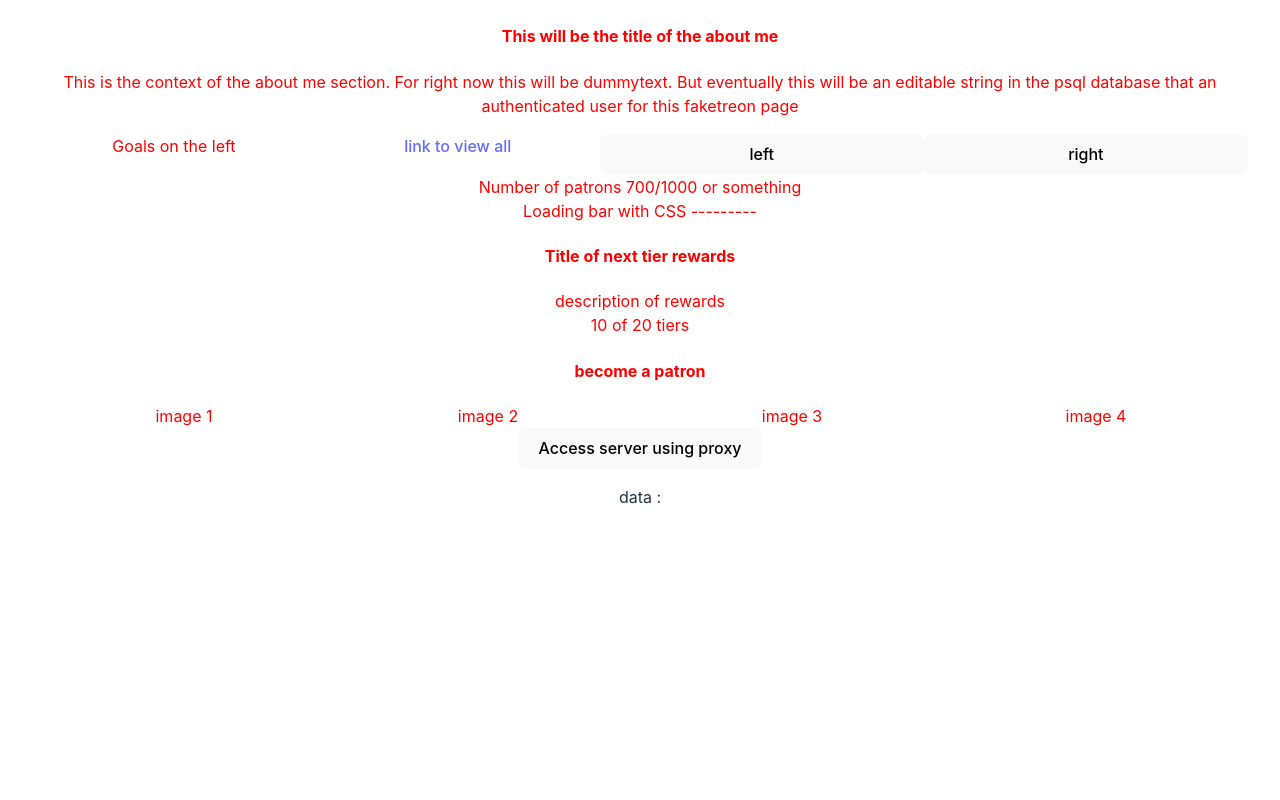
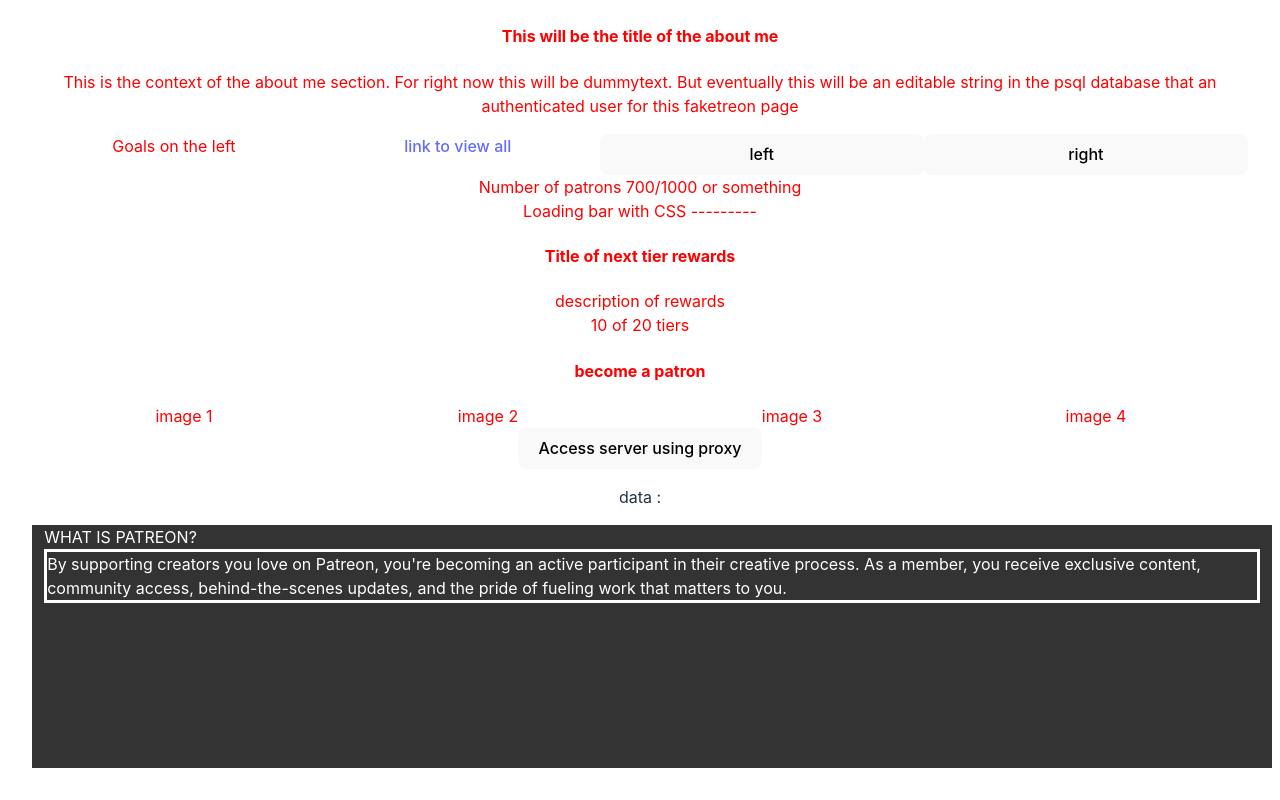
Before and after one commit to JeremyEffinger/faketreon, a React (Vite) app in the folder client/: page / in a window 1280 px wide. Shown: the part 541-1341 px from the top of the page. Before the commit the page ends 1098 px from the top, so only its background shows below. Built offline with nearby package versions, Linux system fonts and the light colour scheme.

Commit message:
fixed Avatar HTML in app.jsx removed auto margin from app.css
created Footer component and containers for Footer components inside of ./containers/Footers

```diff
--- a/client/src/App.jsx
+++ b/client/src/App.jsx
@@ -5,6 +5,7 @@
 import Banner from "./components/banner/Banner.jsx";
 import Header from "./components/header/Header.jsx";
 import AboutMe from "./components/about-me/AboutMe.jsx"
+import Footer from "./components/Footer/footer";
 
 
 function App() {
@@ -24,12 +25,13 @@
     <div className="App">
       <Header />
       <Banner />
-      <Avatar></Avatar>
+      <Avatar />
       <AboutMe />
       <div>
         <button onClick={getDataFromServer}>Access server using proxy</button>
         <p>data : {data.message}</p>
       </div>
+      <Footer />
     </div>
   );
 }
--- /dev/null
+++ b/client/src/components/Footer/Footer.jsx
@@ -0,0 +1,13 @@
+import React from 'react'
+import styles from '../Footer/Footer.module.scss'
+import Patreon_Aboutme from '../../containers/Footer/patreon_Aboutme'
+
+const Footer = () => {
+  return (
+    <div className={styles.Footer}>
+      <Patreon_Aboutme></Patreon_Aboutme>
+    </div>
+  )
+}
+
+export default Footer
--- /dev/null
+++ b/client/src/components/Footer/Footer.module.scss
@@ -0,0 +1,23 @@
+.Footer {
+    background-color: #333;
+    color: #fff;
+    padding-inline-start: 1%;
+    padding-inline-end: 1%;
+    text-align: left;
+    width: 100%;
+    padding-bottom: 20%;
+}
+
+
+// / Media queries for different screen sizes /
+@media (max-width: 600px) {
+.Footer {
+        padding: 0.5em;
+    }
+}
+
+@media (max-width: 400px) {
+    .Footer {
+        font-size: 0.8em;
+    }
+}
--- /dev/null
+++ b/client/src/containers/Footer/patreon_Aboutme.jsx
@@ -0,0 +1,17 @@
+import React from 'react'
+import styles from '../Footer/patreon_Aboutme.module.scss'
+
+const Patreon_Aboutme = () => {
+  return (
+    <div>
+        <div className={styles.aboutme}>
+            WHAT IS PATREON?
+    </div>
+        <div className={styles.summary}>
+By supporting creators you love on Patreon, you're becoming an active participant in their creative process. As a member, you receive exclusive content, community access, behind-the-scenes updates, and the pride of fueling work that matters to you.
+        </div>
+    </div>
+  )
+}
+
+export default Patreon_Aboutme
--- /dev/null
+++ b/client/src/containers/Footer/patreon_Aboutme.module.scss
@@ -0,0 +1,10 @@
+.aboutme {
+    display: flex;
+    float: left;
+}
+
+.summary {
+    border-style: solid;
+    border-color: white;
+    float: left
+}
--- a/client/src/styling/App.css
+++ b/client/src/styling/App.css
@@ -1,6 +1,6 @@
 #root {
   max-width: 1280px;
-  margin: 0 auto;
+  margin: 0;
   padding: 2rem;
   text-align: center;
 }
```
Also changed, not shown: client/src/components/avatar/avatar.scss (deleted).
